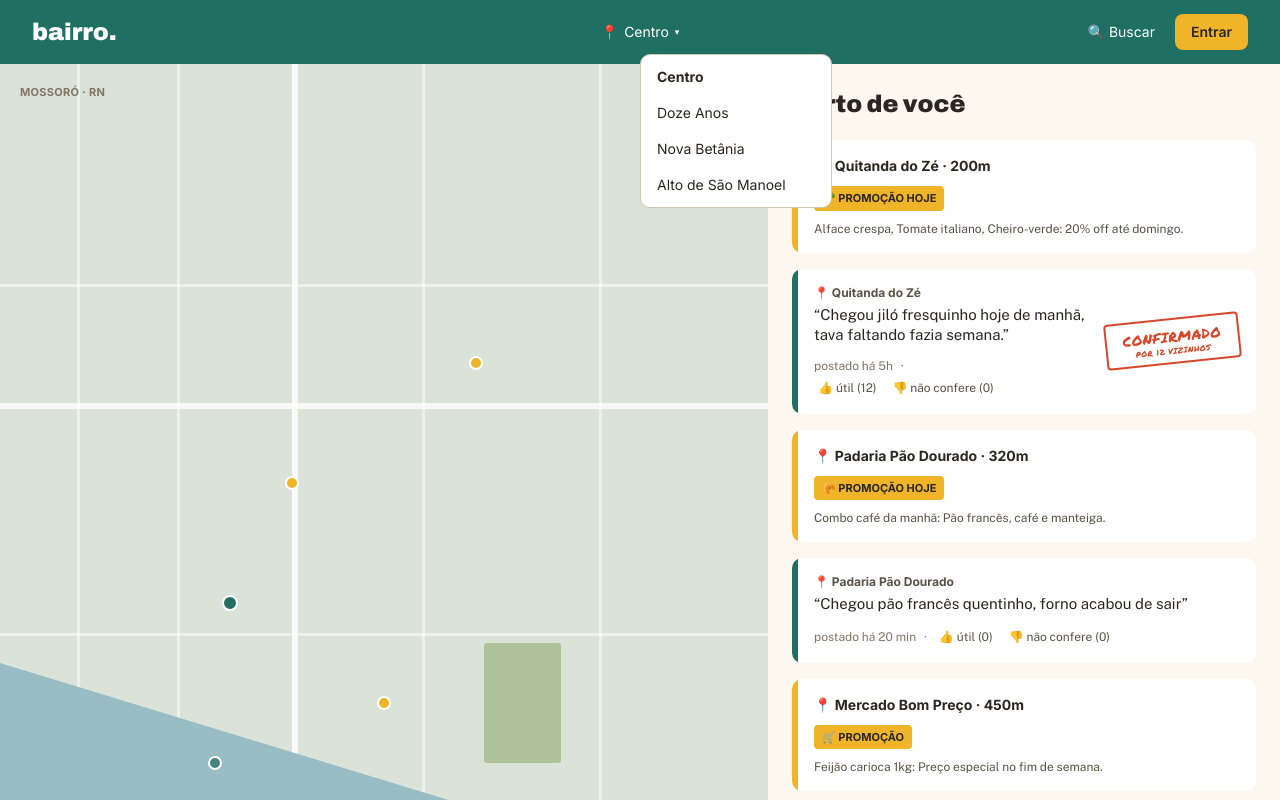
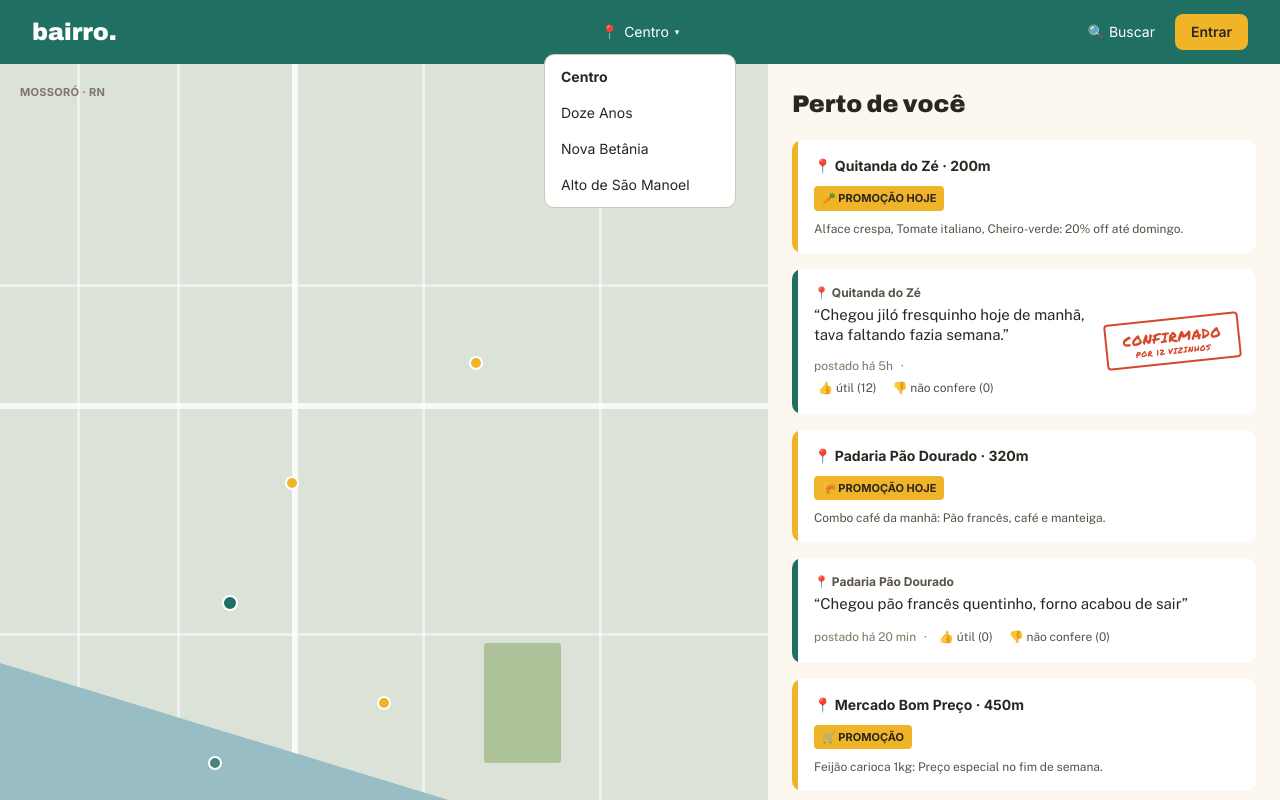
Before and after one commit to alex-yudi/FRONT-Projeto-Prog-Web-2026.2-, a React (Vite) app: page / in a window 1280 px wide. Both pictures are taken after a click on the button "📍 Centro ▾". Shown: the top 800 px of the page. Built offline with nearby package versions, Linux system fonts and the light colour scheme.

Commit message:
fix: corrije alinhamento do menu suspenso

```diff
--- a/src/components/layout/Topbar/index.tsx
+++ b/src/components/layout/Topbar/index.tsx
@@ -27,7 +27,7 @@ function useFecharFora(aberto: boolean, fechar: () => void) {
 
 function Menu({ children }: { children: ReactNode }) {
   return (
-    <ul className="absolute top-full z-40 mt-2 min-w-48 overflow-hidden rounded-card border border-borda bg-superficie py-1 shadow-card">
+    <ul className="mt-2 min-w-48 overflow-hidden rounded-card border border-borda bg-superficie py-1 shadow-card">
       {children}
     </ul>
   )
@@ -57,7 +57,7 @@ function SeletorBairro() {
         </span>
       </button>
       {aberto && (
-        <div className="absolute left-1/2 -translate-x-1/2">
+        <div className="absolute top-full left-1/2 z-40 -translate-x-1/2">
           <Menu>
             {bairros.map((b) => (
               <li key={b.nome} role="option" aria-selected={b.nome === nome}>
@@ -125,7 +125,7 @@ function MenuConta() {
         <IconePessoa />
       </button>
       {aberto && (
-        <div className="absolute right-0">
+        <div className="absolute top-full right-0 z-40">
           <Menu>
             <li className="border-b border-borda-suave px-4 py-2">
               <p className="font-rotulo text-sm font-bold text-texto">{usuario?.nome ?? 'Minha conta'}</p>
```
